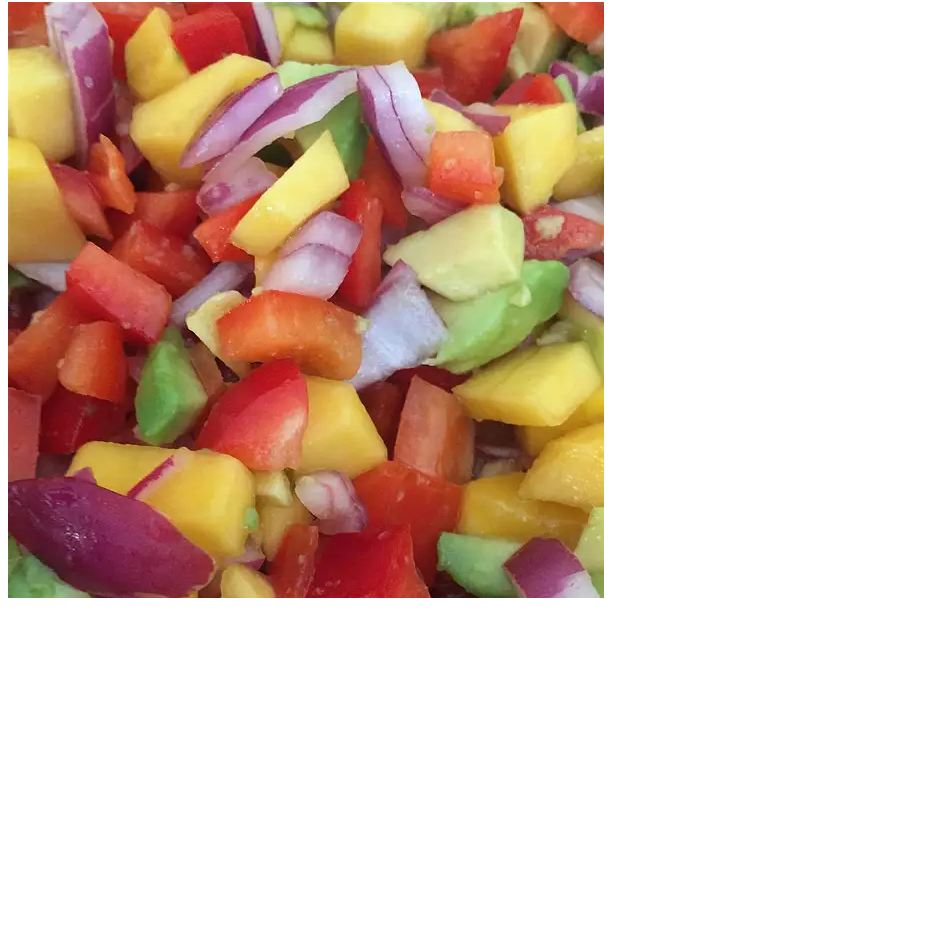
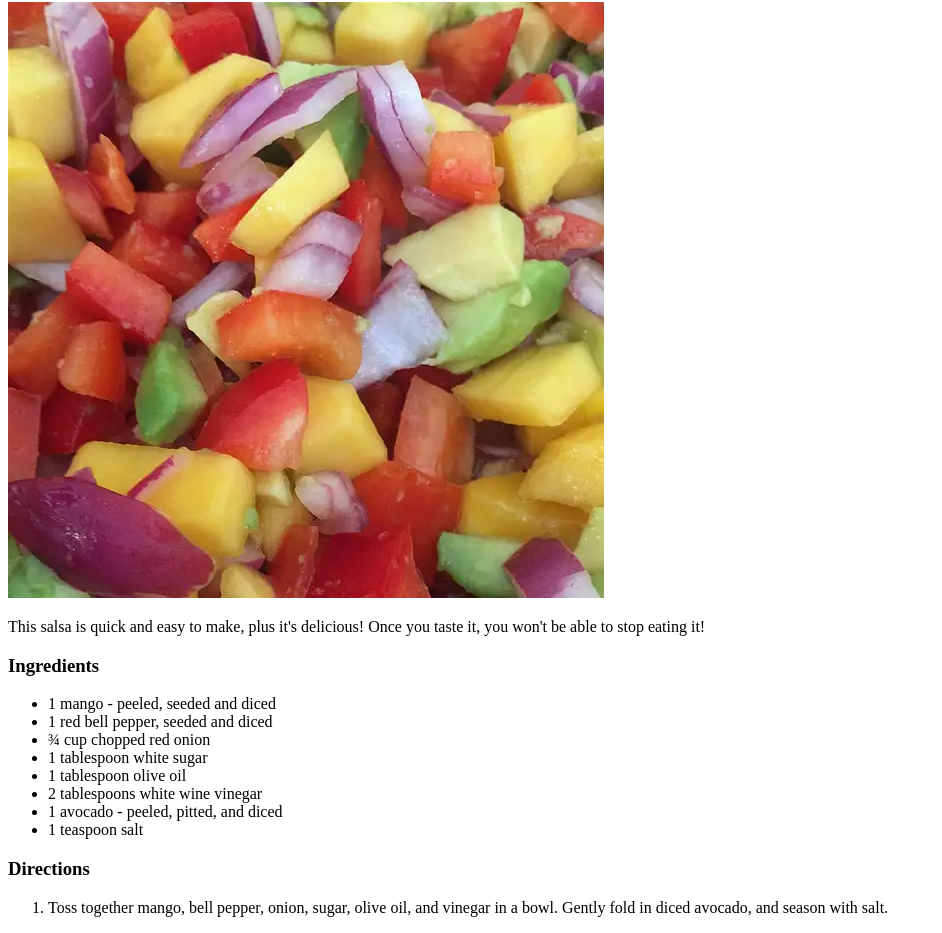
Before and after one commit to DeZhaysun/odin-recipes, a plain HTML site: page recipes/avocadoMango.html in a window 1280 px wide. Shown: the part 78-1011 px from the top of the page, without its empty margins (0-942 px from the left). Before the commit the page ends 800 px from the top, so only its background shows below. Drawn offline with Linux system fonts and the light colour scheme.

Commit message:
Finished avocado mango salsa page

```diff
--- a/recipes/avocadoMango.html
+++ b/recipes/avocadoMango.html
@@ -9,5 +9,30 @@
   <body>
     <h1>Avocado Mango Salsa</h1>
     <img src="/recipes/image (1).webp" alt="" />
+    <p>
+      This salsa is quick and easy to make, plus it's delicious! Once you taste
+      it, you won't be able to stop eating it!
+    </p>
+
+    <h3>Ingredients</h3>
+
+    <ul>
+      <li>1 mango - peeled, seeded and diced</li>
+      <li>1 red bell pepper, seeded and diced</li>
+      <li>¾ cup chopped red onion</li>
+      <li>1 tablespoon white sugar</li>
+      <li>1 tablespoon olive oil</li>
+      <li>2 tablespoons white wine vinegar</li>
+      <li>1 avocado - peeled, pitted, and diced</li>
+      <li>1 teaspoon salt</li>
+    </ul>
+
+    <h3>Directions</h3>
+    <ol>
+      <li>
+        Toss together mango, bell pepper, onion, sugar, olive oil, and vinegar
+        in a bowl. Gently fold in diced avocado, and season with salt.
+      </li>
+    </ol>
   </body>
 </html>
```
